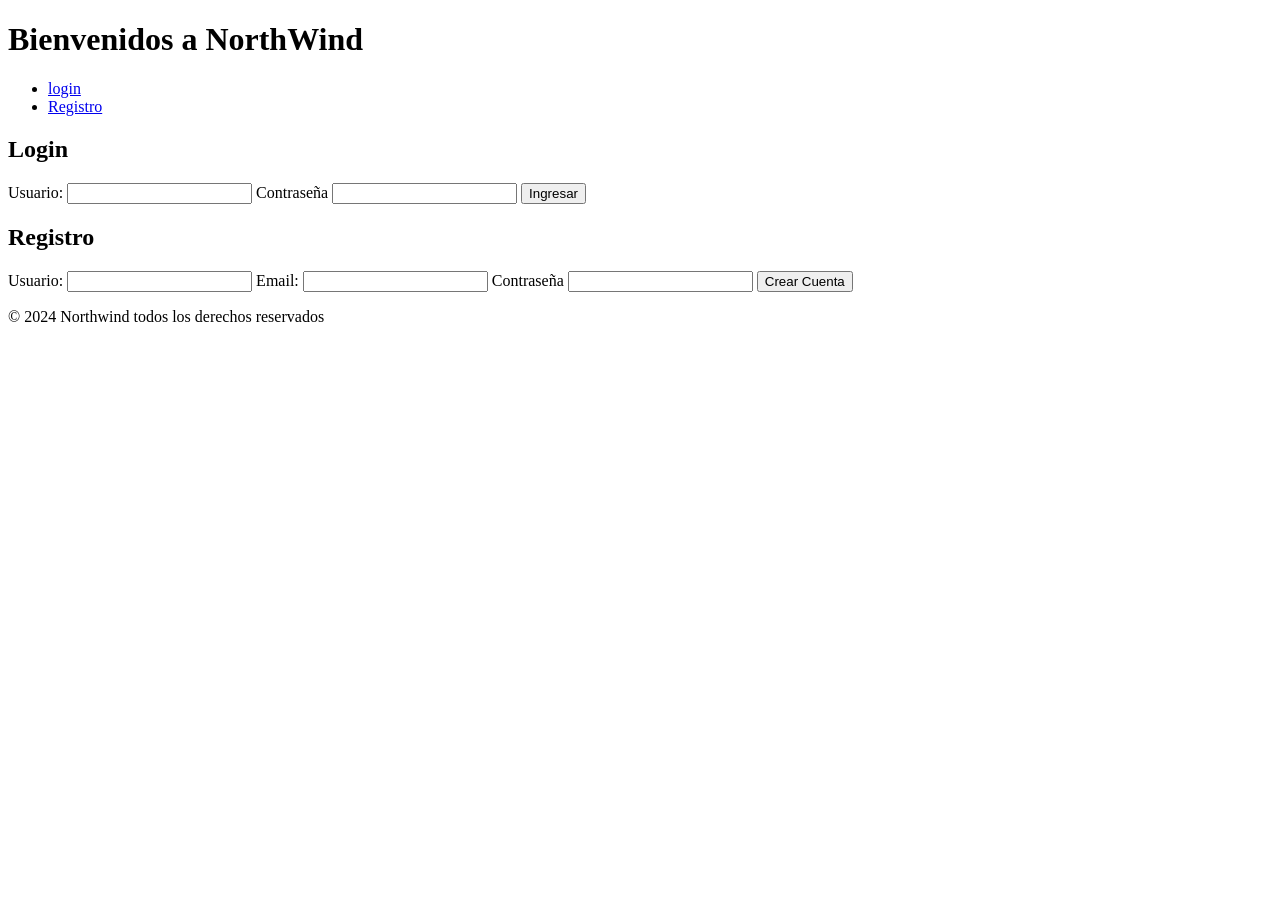
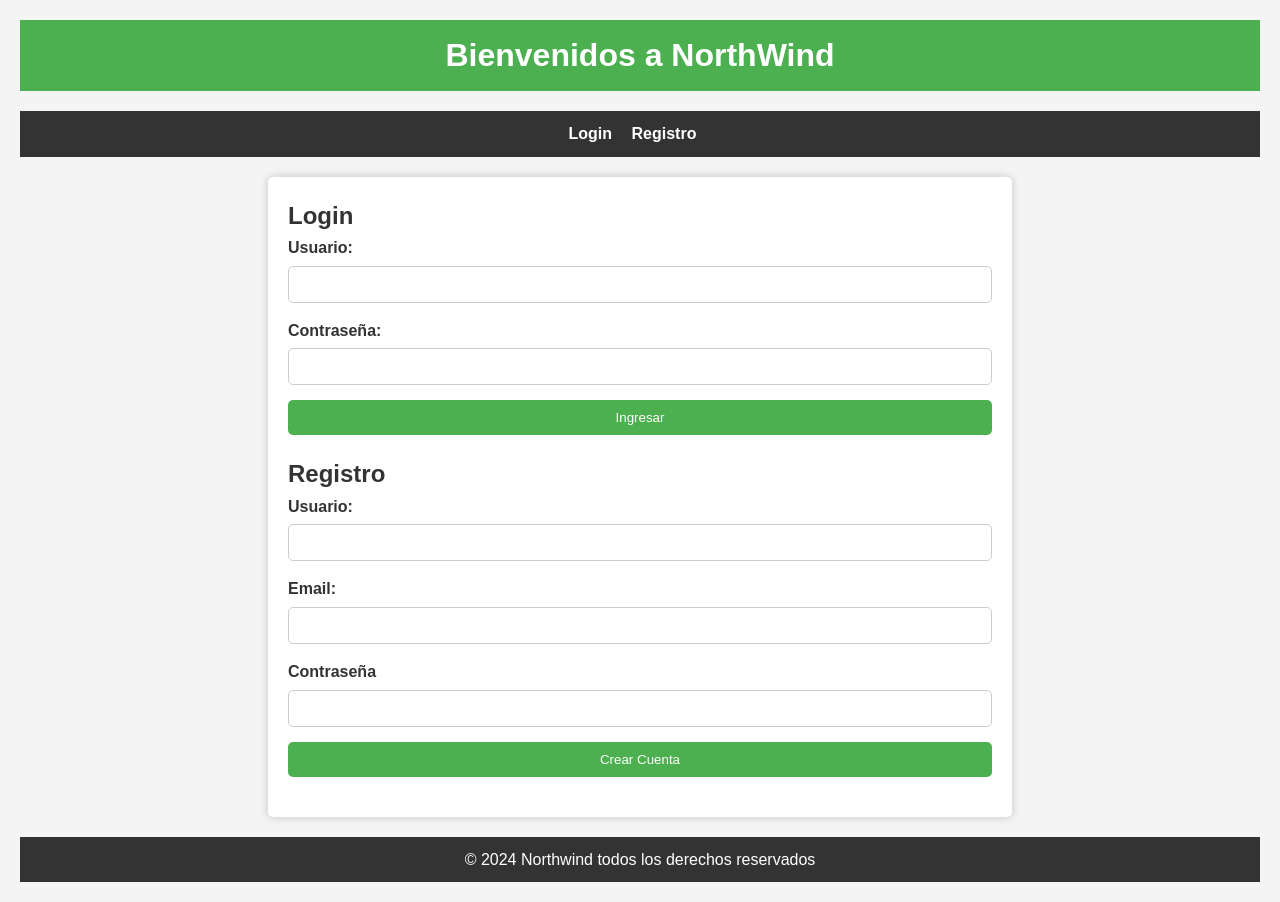
Before and after one commit to davidroardev/Notrhwind-fesesdecero, a plain HTML site: page index.html in a window 1280 px wide. Before the commit the page ends 800 px from the top, so only its background shows below. Drawn offline with Linux system fonts and the light colour scheme.

Commit message:
added styles

```diff
--- a/index.html
+++ b/index.html
@@ -12,7 +12,7 @@
     </header>
     <nav>
         <ul>
-            <li><a href="#login">login</a></li>
+            <li><a href="#login">Login</a></li>
             <li><a href="#register">Registro</a></li>
         </ul>
     </nav>
@@ -23,7 +23,7 @@
                 <label for="username">Usuario:</label>
                 <input type="text" id="username" name="username" required>
 
-                <label for="password">Contraseña</label>
+                <label for="password">Contraseña:</label>
                 <input type="password" id="password" name="password" required>
 
                 <button type="submit">Ingresar</button>
@@ -32,9 +32,9 @@
             </form>
         </section>
 
-        <section id="login">
+        <section id="register">
             <h2>Registro</h2>
-            <form id="egisterForm">
+            <form id="registerForm">
                 <label for="new_username">Usuario:</label>
                 <input type="text" id="new_username" name="new_username" required>
 
--- a/style.css
+++ b/style.css
@@ -0,0 +1,102 @@
+*{
+    margin:0;
+    padding:0;
+    box-sizing: border-box;
+}
+
+body{
+    font-family: sans-serif;
+    line-height: 1.6;
+    background-color: #f4f4f4;
+    color: #333;
+    padding: 20px;
+}
+
+header{
+    background-color: #4caf50;
+    color:#fff;
+    padding: 10px;
+    text-align: center;
+    margin-bottom: 20px;
+}
+
+h1{
+    margin: 0;
+}
+
+nav{
+    background-color: #333;
+    color: #fff;
+    padding: 10px;
+    text-align: center;
+    margin-bottom: 20px;
+}
+
+nav ul li{
+    display: inline;
+    margin-right: 15px;
+
+}
+
+nav ul li a{
+    color: #fff;
+    text-decoration: none;
+    font-weight: bold;
+}
+
+nav ul li a:hoover{
+    text-decoration: underline;
+}
+
+main{
+    margin-left: 20%;
+    max-width: 60%;
+    background-color: #fff;
+    padding: 20px;
+    border-radius: 5px;
+    box-shadow: 0 0 10px rgba(0,0,0, 0.2);
+}
+
+section{
+    margin-bottom: 20px;
+
+}
+
+form{
+    display: flex;
+    flex-direction: column;
+}
+
+label{
+    margin-bottom: 5px;
+    font-weight: bold;
+}
+
+input{
+    padding: 10px;
+    margin-bottom: 15px;
+    border: 1px solid #ccc;
+    border-radius: 5px;
+}
+
+button{
+    padding: 10px;
+    background-color: #4caf50;
+    color:#fff;
+    border: none;
+    border-radius: 5px;
+    cursor: pointer;
+}
+
+button:hover{
+    background-color: #45a049;
+}
+
+footer{
+    background-color: #333;
+    color: #fff;
+    text-align: center;
+    padding: 10px 0;
+    margin-top: 20px;
+
+}
```
